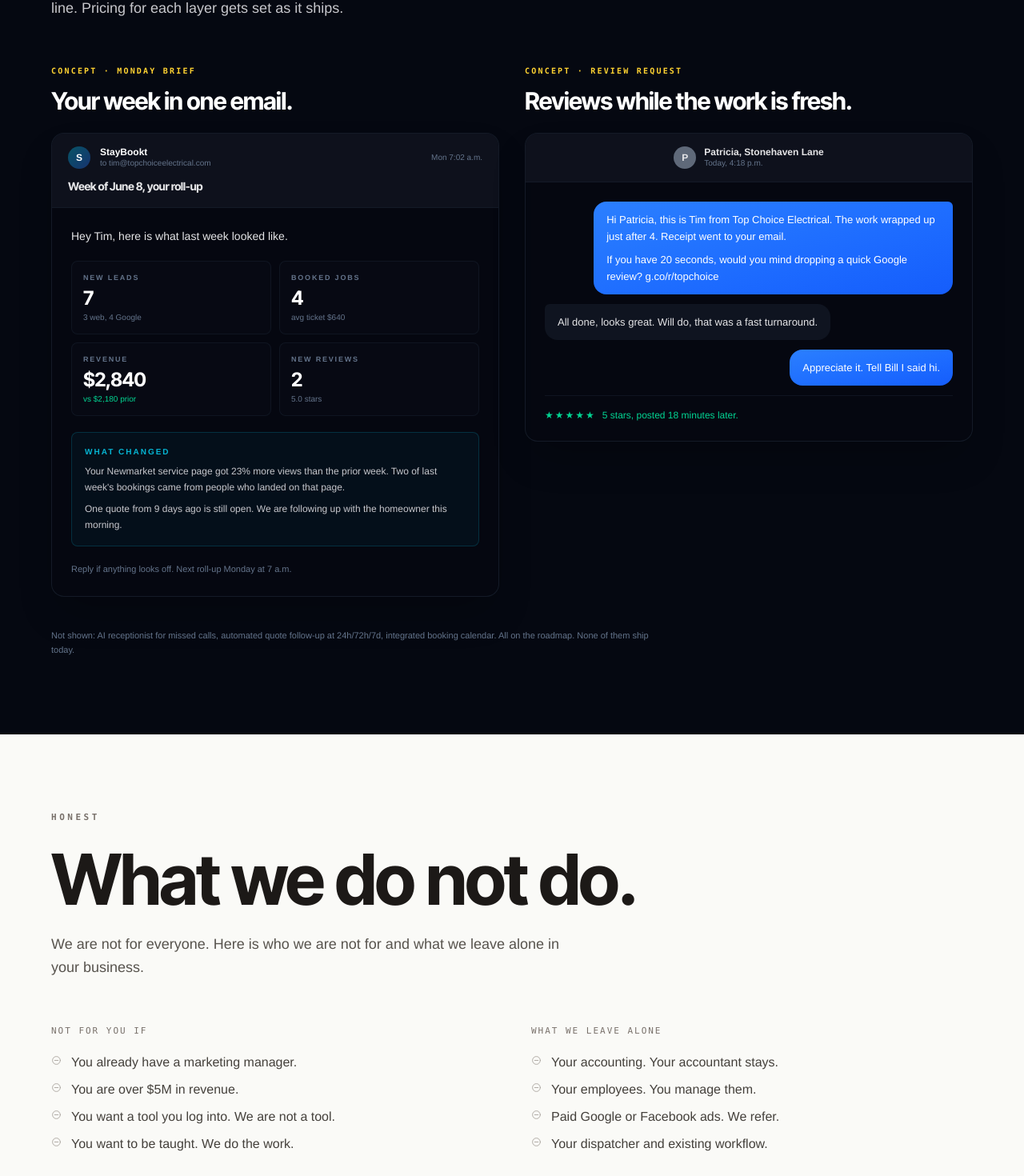
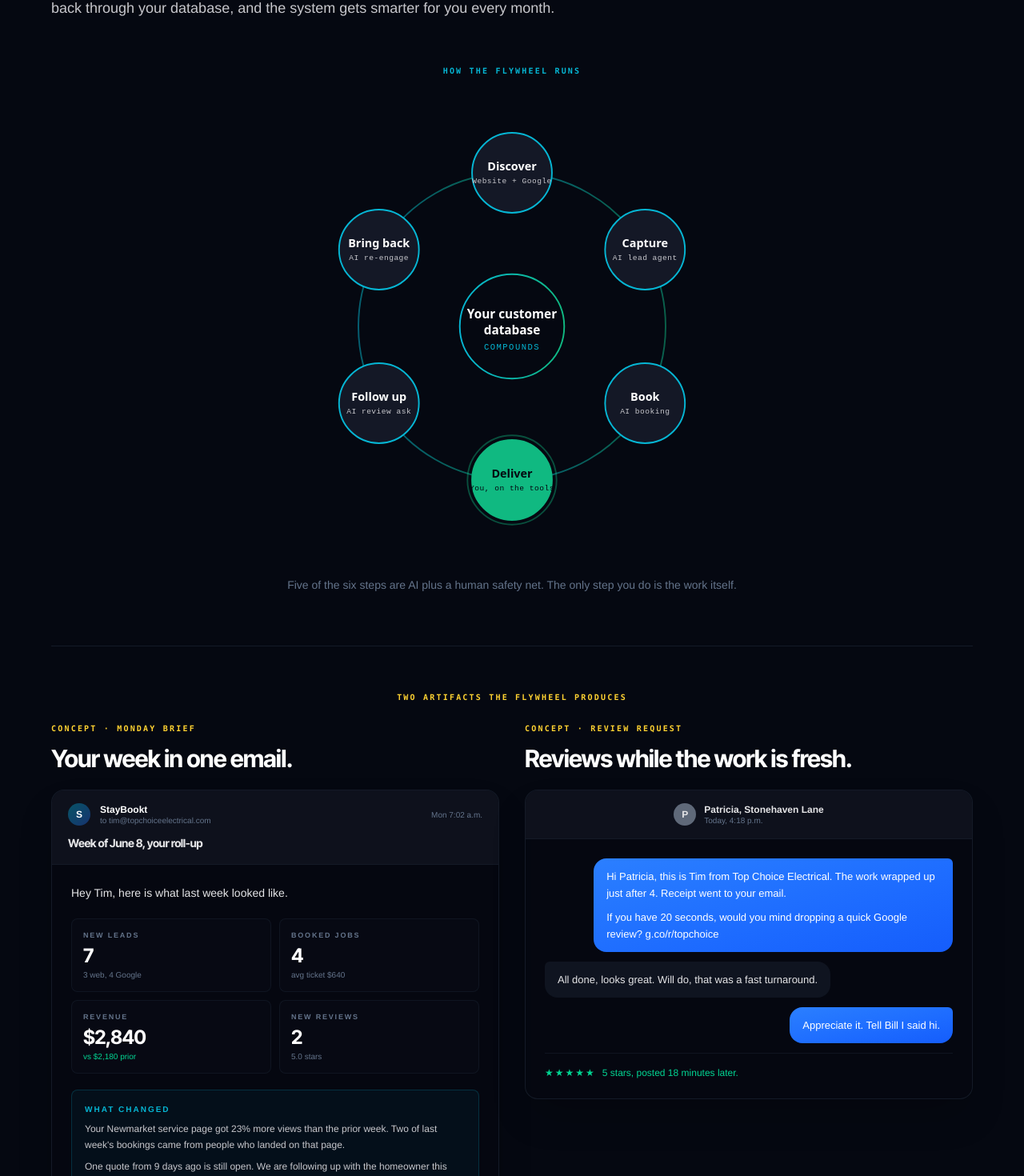
Before and after one commit to staybookt/staybookt-investor, a Next.js app: page / in a window 1280 px wide. Shown: the part 7800-9270 px from the top of the page at 80% size. Built offline with nearby package versions, Linux system fonts and the light colour scheme.

Commit message:
feat: add flywheel SVG to Roadmap (customer cycle), kill Honest section

```diff
--- a/app/page.tsx
+++ b/app/page.tsx
@@ -3,7 +3,6 @@ import Hero from '@/components/Hero';
 import Wordmark from '@/components/Wordmark';
 import ScrollReveal from '@/components/ScrollReveal';
 import ParallaxOrbs from '@/components/ParallaxOrbs';
-import { IconMinusCircle } from '@/components/Icons';
 import Link from 'next/link';
 import { MacBookFrame, IPhoneFrame } from '@/components/DeviceFrames';
 import LeakCalculator from '@/components/LeakCalculator';
@@ -174,8 +173,16 @@ export default function HomePage() {
         </div>
         <Eyebrow tone="dark">What is next</Eyebrow>
         <h2 className="font-display tracking-[-0.035em] leading-[0.95] mb-4 max-w-3xl" style={{ fontSize: 'clamp(40px, 7vw, 88px)' }}>The back office is the next layer.</h2>
-        <p className="text-platinum-soft text-base sm:text-lg mb-14 max-w-3xl leading-relaxed">Concept previews of what we are building behind the websites we ship. Tim and Evert are first in line. Pricing for each layer gets set as it ships.</p>
+        <p className="text-platinum-soft text-base sm:text-lg mb-14 max-w-3xl leading-relaxed">The website captures the leads. The back office converts them. Every customer touch loops back through your database, and the system gets smarter for you every month.</p>
 
+        <div className="mb-16">
+          <p className="font-mono text-[10px] tracking-[0.22em] uppercase font-bold text-elec mb-6 text-center">How the flywheel runs</p>
+          <Flywheel />
+          <p className="text-mute text-xs sm:text-sm leading-relaxed text-center mt-6 max-w-2xl mx-auto">Five of the six steps are AI plus a human safety net. The only step you do is the work itself.</p>
+        </div>
+
+        <div className="border-t border-divider/60 pt-14">
+          <p className="font-mono text-[10px] tracking-[0.22em] uppercase font-bold text-amber-300 mb-6 text-center">Two artifacts the flywheel produces</p>
           <div className="grid grid-cols-1 lg:grid-cols-2 gap-6 lg:gap-8">
             <div className="flex flex-col">
               <p className="font-mono text-[10px] tracking-[0.22em] uppercase font-bold text-amber-300 mb-3">Concept &middot; Monday brief</p>
@@ -233,34 +240,9 @@ export default function HomePage() {
               </div>
             </div>
           </div>
+        </div>
 
         <p className="text-mute text-[11px] leading-relaxed max-w-3xl mt-10">Not shown: AI receptionist for missed calls, automated quote follow-up at 24h/72h/7d, integrated booking calendar. All on the roadmap. None of them ship today.</p>
-      </Moment>
-
-      <Moment tone="cream">
-        <Eyebrow tone="cream">Honest</Eyebrow>
-        <h2 className="font-display tracking-[-0.035em] leading-[0.95] mb-6 max-w-3xl text-stone-900" style={{ fontSize: 'clamp(40px, 7vw, 88px)' }}>What we do not do.</h2>
-        <p className="text-stone-600 text-base sm:text-lg mb-14 max-w-2xl leading-relaxed">We are not for everyone. Here is who we are not for and what we leave alone in your business.</p>
-        <div className="grid grid-cols-1 sm:grid-cols-2 gap-10 sm:gap-12">
-          <div>
-            <p className="font-mono text-[11px] tracking-[0.18em] uppercase text-stone-500 mb-5">Not for you if</p>
-            <ul className="space-y-3 text-sm sm:text-base text-stone-700 leading-snug">
-              <li className="flex items-start gap-3"><span className="text-stone-400 mt-0.5 shrink-0" aria-hidden><IconMinusCircle size={13} /></span><span>You already have a marketing manager.</span></li>
-              <li className="flex items-start gap-3"><span className="text-stone-400 mt-0.5 shrink-0" aria-hidden><IconMinusCircle size={13} /></span><span>You are over $5M in revenue.</span></li>
-              <li className="flex items-start gap-3"><span className="text-stone-400 mt-0.5 shrink-0" aria-hidden><IconMinusCircle size={13} /></span><span>You want a tool you log into. We are not a tool.</span></li>
-              <li className="flex items-start gap-3"><span className="text-stone-400 mt-0.5 shrink-0" aria-hidden><IconMinusCircle size={13} /></span><span>You want to be taught. We do the work.</span></li>
-            </ul>
-          </div>
-          <div>
-            <p className="font-mono text-[11px] tracking-[0.18em] uppercase text-stone-500 mb-5">What we leave alone</p>
-            <ul className="space-y-3 text-sm sm:text-base text-stone-700 leading-snug">
-              <li className="flex items-start gap-3"><span className="text-stone-400 mt-0.5 shrink-0" aria-hidden><IconMinusCircle size={13} /></span><span>Your accounting. Your accountant stays.</span></li>
-              <li className="flex items-start gap-3"><span className="text-stone-400 mt-0.5 shrink-0" aria-hidden><IconMinusCircle size={13} /></span><span>Your employees. You manage them.</span></li>
-              <li className="flex items-start gap-3"><span className="text-stone-400 mt-0.5 shrink-0" aria-hidden><IconMinusCircle size={13} /></span><span>Paid Google or Facebook ads. We refer.</span></li>
-              <li className="flex items-start gap-3"><span className="text-stone-400 mt-0.5 shrink-0" aria-hidden><IconMinusCircle size={13} /></span><span>Your dispatcher and existing workflow.</span></li>
-            </ul>
-          </div>
-        </div>
       </Moment>
 
       <Moment tone="dark" id="faq">
@@ -308,6 +290,117 @@ export default function HomePage() {
 
       <FooterBlock />
     </main>
+  );
+}
+
+function Flywheel() {
+  const nodes = [
+    { angle: -90, label: 'Discover', sub: 'Website + Google', isYou: false },
+    { angle: -30, label: 'Capture', sub: 'AI lead agent', isYou: false },
+    { angle: 30, label: 'Book', sub: 'AI booking', isYou: false },
+    { angle: 90, label: 'Deliver', sub: 'You, on the tools', isYou: true },
+    { angle: 150, label: 'Follow up', sub: 'AI review ask', isYou: false },
+    { angle: 210, label: 'Bring back', sub: 'AI re-engage', isYou: false },
+  ];
+  const cx = 300;
+  const cy = 300;
+  const r = 200;
+  const positions = nodes.map((n) => {
+    const rad = (n.angle * Math.PI) / 180;
+    return { ...n, x: cx + r * Math.cos(rad), y: cy + r * Math.sin(rad) };
+  });
+
+  return (
+    <svg viewBox="0 0 600 600" className="w-full max-w-xl mx-auto block" role="img" aria-label="Customer flywheel diagram">
+      <defs>
+        <linearGradient id="fw-grad" x1="0" y1="0" x2="1" y2="0">
+          <stop offset="0%" stopColor="#06B6D4" />
+          <stop offset="100%" stopColor="#10B981" />
+        </linearGradient>
+        <marker id="fw-arrow" viewBox="0 0 10 10" refX="9" refY="5" markerWidth="6" markerHeight="6" orient="auto">
+          <path d="M 0 0 L 10 5 L 0 10 z" fill="#06B6D4" />
+        </marker>
+      </defs>
+
+      {/* Curved arcs clockwise between adjacent nodes */}
+      {positions.map((from, i) => {
+        const to = positions[(i + 1) % positions.length];
+        return (
+          <path
+            key={`arc-${i}`}
+            d={`M ${from.x} ${from.y} A ${r} ${r} 0 0 1 ${to.x} ${to.y}`}
+            stroke="url(#fw-grad)"
+            strokeWidth="2"
+            fill="none"
+            strokeLinecap="round"
+            opacity="0.5"
+            markerEnd="url(#fw-arrow)"
+          />
+        );
+      })}
+
+      {/* Center hub */}
+      <circle cx={cx} cy={cy} r="68" fill="#050811" stroke="url(#fw-grad)" strokeWidth="2" />
+      <text x={cx} y={cy - 10} textAnchor="middle" fill="#ffffff" fontSize="16" fontWeight="700" fontFamily="ui-sans-serif, system-ui">
+        Your customer
+      </text>
+      <text x={cx} y={cy + 10} textAnchor="middle" fill="#ffffff" fontSize="16" fontWeight="700" fontFamily="ui-sans-serif, system-ui">
+        database
+      </text>
+      <text x={cx} y={cy + 30} textAnchor="middle" fill="#06B6D4" fontSize="11" fontFamily="ui-monospace, monospace" letterSpacing="1.5">
+        COMPOUNDS
+      </text>
+
+      {/* Nodes */}
+      {positions.map((p, i) => (
+        <g key={`node-${i}`}>
+          <circle
+            cx={p.x}
+            cy={p.y}
+            r="52"
+            fill={p.isYou ? '#10B981' : '#141826'}
+            stroke={p.isYou ? '#10B981' : '#06B6D4'}
+            strokeWidth="2"
+          />
+          {p.isYou && (
+            <circle
+              cx={p.x}
+              cy={p.y}
+              r="58"
+              fill="none"
+              stroke="#10B981"
+              strokeWidth="2"
+              opacity="0.4"
+            >
+              <animate attributeName="r" values="58;66;58" dur="2.5s" repeatCount="indefinite" />
+              <animate attributeName="opacity" values="0.4;0;0.4" dur="2.5s" repeatCount="indefinite" />
+            </circle>
+          )}
+          <text
+            x={p.x}
+            y={p.y - 3}
+            textAnchor="middle"
+            fill={p.isYou ? '#050811' : '#ffffff'}
+            fontSize="15"
+            fontWeight="700"
+            fontFamily="ui-sans-serif, system-ui"
+          >
+            {p.label}
+          </text>
+          <text
+            x={p.x}
+            y={p.y + 14}
+            textAnchor="middle"
+            fill={p.isYou ? '#050811' : '#C7C7CC'}
+            fontSize="10"
+            fontFamily="ui-monospace, monospace"
+            letterSpacing="0.5"
+          >
+            {p.sub}
+          </text>
+        </g>
+      ))}
+    </svg>
   );
 }
 
```
Lines whose indentation alone changed are shown as unchanged.
